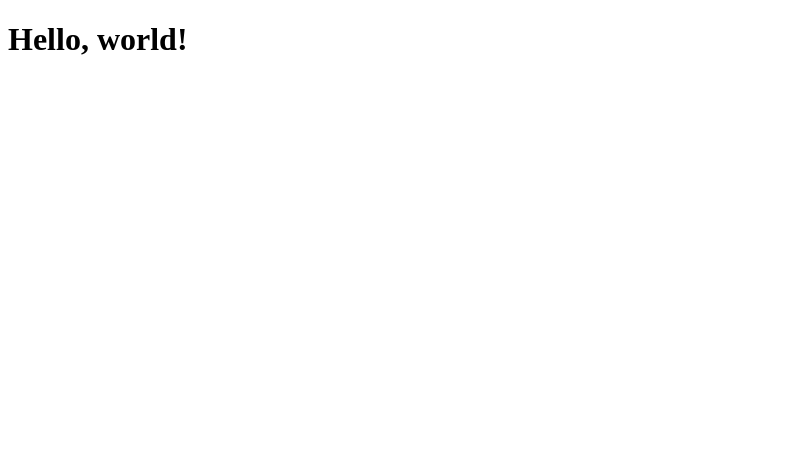
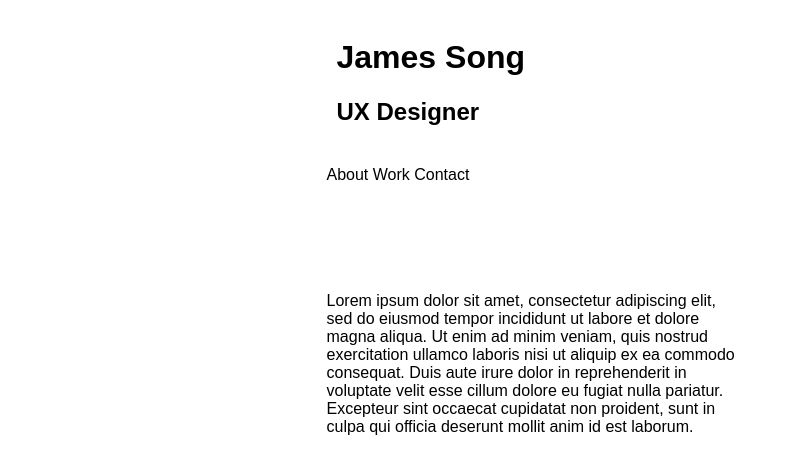
Before and after one commit to jgsong/Sample-Site, a plain HTML site: page index.html in a window 1280 px wide. Shown: the whole page, without its empty margins (0-789 px from the left). Drawn offline with nearby package versions, Linux system fonts and the light colour scheme.

Commit message:
Adding CSS Grid

```diff
--- a/css/grid.css
+++ b/css/grid.css
@@ -1,15 +1,21 @@
 .grid {
     display: grid;
-    grid-template-columns: repeat(3, 1fr);
+    grid-template-columns: repeat(12, 1fr);
     grid-gap: 10px;
     grid-auto-rows: minmax(100px, auto);
   }
 
-  .one {
-    grid-column: 1 / 3;
+  .titles {
+    grid-column: 4 / 8;
     grid-row: 1;
   }
-  .two {
-    grid-column: 2 / 4;
-    grid-row: 1 / 3;
+
+  .nav-menu {
+    grid-column: 4 / 8;
+    grid-row: 2 / 3;
   }
+
+  .content {
+    grid-column: 4 / 8;
+    grid-row: 3 / 4;
+  }
--- a/css/main.css
+++ b/css/main.css
@@ -1,6 +1,19 @@
+body {
+    font-family: Arial, Helvetica, sans-serif;
+}
+
+h1 {
+
+}
+
+h2 {
+
+}
+
 .container {
     padding: 10px;
 }
+
 
 a:link {
 
--- a/index.html
+++ b/index.html
@@ -5,10 +5,29 @@
     <meta charset="utf-8">
     <meta name="viewport" content="width=device-width, initial-scale=1, shrink-to-fit=no">
 
+    <link rel="stylesheet" type="text/css" href="css/grid.css">
+    <link rel="stylesheet" type="text/css" href="css/main.css">
+
   <title>[Title]</title>
   </head>
   <body>
-    <h1>Hello, world!</h1>
+    <div class="grid">
+      <div class="titles container">
+        <h1>James Song</h1>
+        <h2>UX Designer</h2>
+      </div>
+        <div class="nav-menu">
+          <a>About</a>
+          <a>Work</a>
+          <a>Contact</a>
+        </div>
+
+        <div class="content">
+          <p>Lorem ipsum dolor sit amet, consectetur adipiscing elit, sed do eiusmod tempor incididunt ut labore et dolore magna aliqua. Ut enim ad minim veniam, quis nostrud exercitation ullamco laboris nisi ut aliquip ex ea commodo consequat. Duis aute irure dolor in reprehenderit in voluptate velit esse cillum dolore eu fugiat nulla pariatur. Excepteur sint occaecat cupidatat non proident, sunt in culpa qui officia deserunt mollit anim id est laborum.</p>
+        </div>
+
+    </div>
+
 
     <!-- Optional JavaScript -->
     <!-- jQuery first, then Popper.js, then Bootstrap JS -->
```
